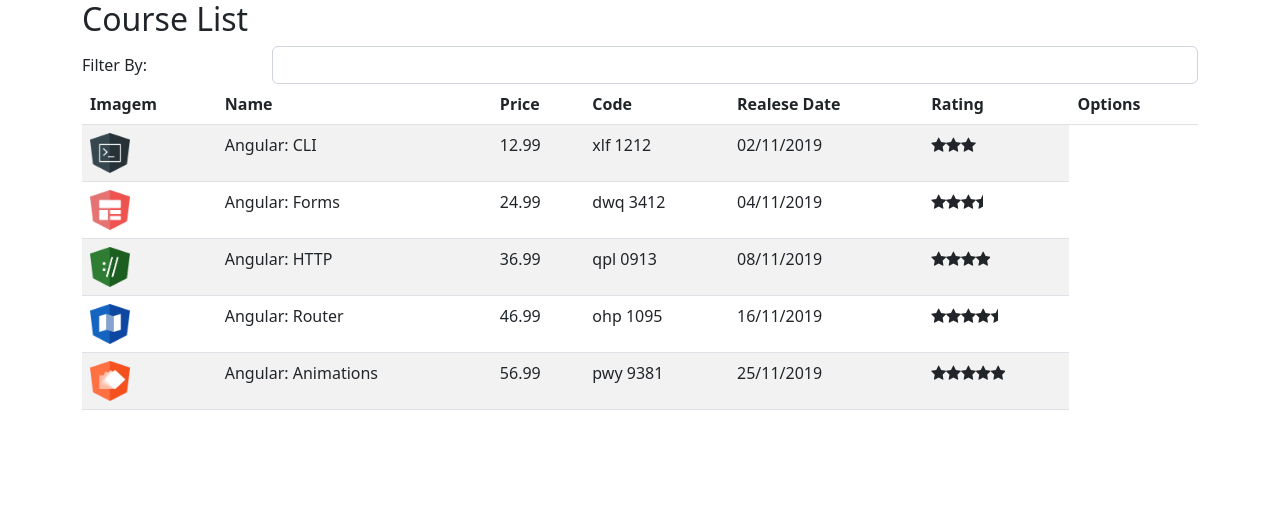
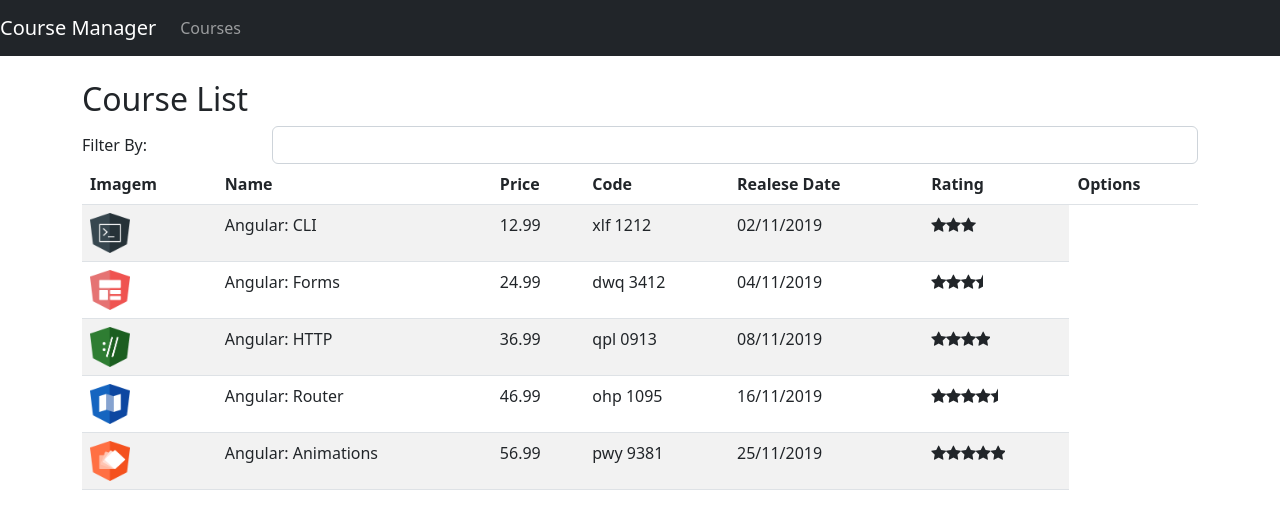
Before and after one commit to AlcidesThiago2016/Aula-Angular-Bootcamp-Santander-2022, an Angular app: page /courses in a window 1280 px wide. Shown: the top 528 px of the page. Built offline with nearby package versions, Linux system fonts and the light colour scheme.

Commit message:
Criação de Rotas de Navegação

```diff
--- a/src/app/app.component.html
+++ b/src/app/app.component.html
@@ -1,3 +1,5 @@
-<div class="container">
-  <app-course-list></app-course-list>
+<app-nav-bar></app-nav-bar>
+
+<div class="container mt-4">
+    <router-outlet></router-outlet>
 </div>
--- a/src/app/courses/course-list.component.ts
+++ b/src/app/courses/course-list.component.ts
@@ -3,7 +3,6 @@
 import { CourseService } from "./course.service";
 
 @Component({
-    selector: 'app-course-list',
     templateUrl: './course-list.component.html'
 })
 export class CourseListComponent implements OnInit{
--- /dev/null
+++ b/src/app/error-404/error-404.component.html
@@ -0,0 +1 @@
+<h2>Error 404</h2>
--- /dev/null
+++ b/src/app/nav-bar/nav-bar.component.html
@@ -0,0 +1,16 @@
+<nav class="navbar navbar-expand-lg navbar-dark bg-dark">
+    <a href="#" class="navbar-brand">Course Manager</a>
+
+    <button class="navbar-toggler" type="button" data-toggle="collapse" data-target="#navbarSupportedContent"
+        aria-controls="navbarSupportedContent" aria-expanded="false" aria-label="Toggle navigation">
+        <span class="navbar-toggler-icon"></span>
+    </button>
+
+    <div class="collapse navbar-collapse" id="navbarSupportedContent">
+        <ul class="navbar-nav mr-auto">
+            <li class="nav-item">
+                <a href="#" routerLinkActive="active" class="nav-link">Courses</a>
+            </li>
+        </ul>
+    </div>
+</nav>
```
Also changed, not shown: src/app/app.module.ts (+18 -2 lines), src/app/error-404/error-404.component.ts (added, +8 -0 lines), src/app/nav-bar/nav-bar.component.ts (added, +9 -0 lines).
